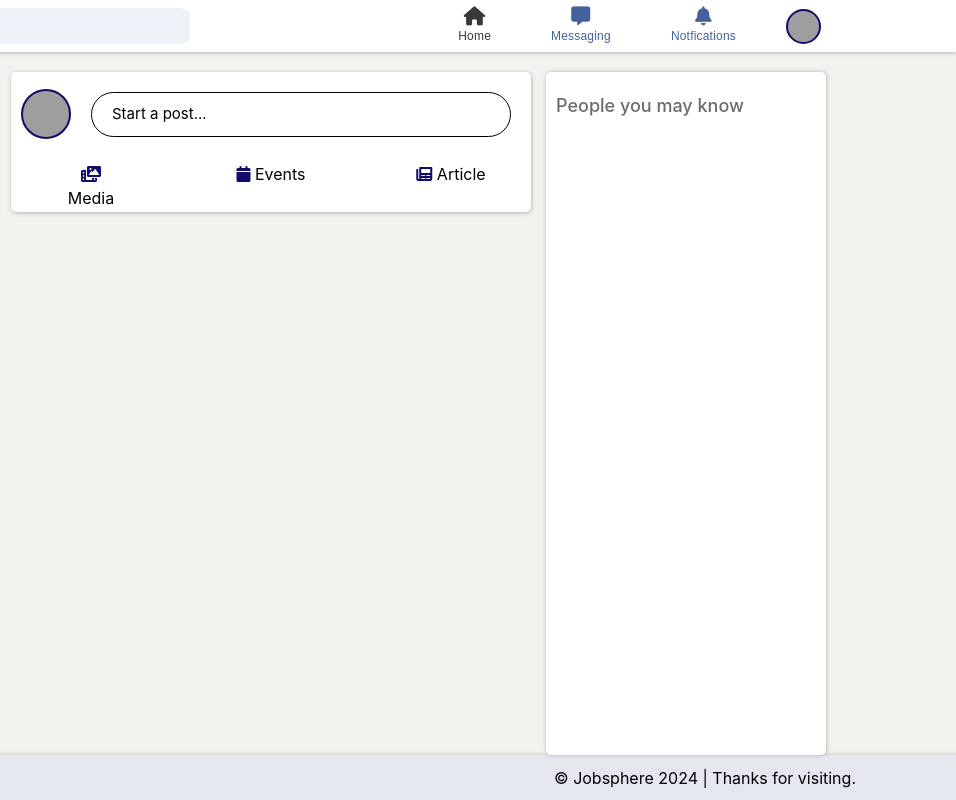
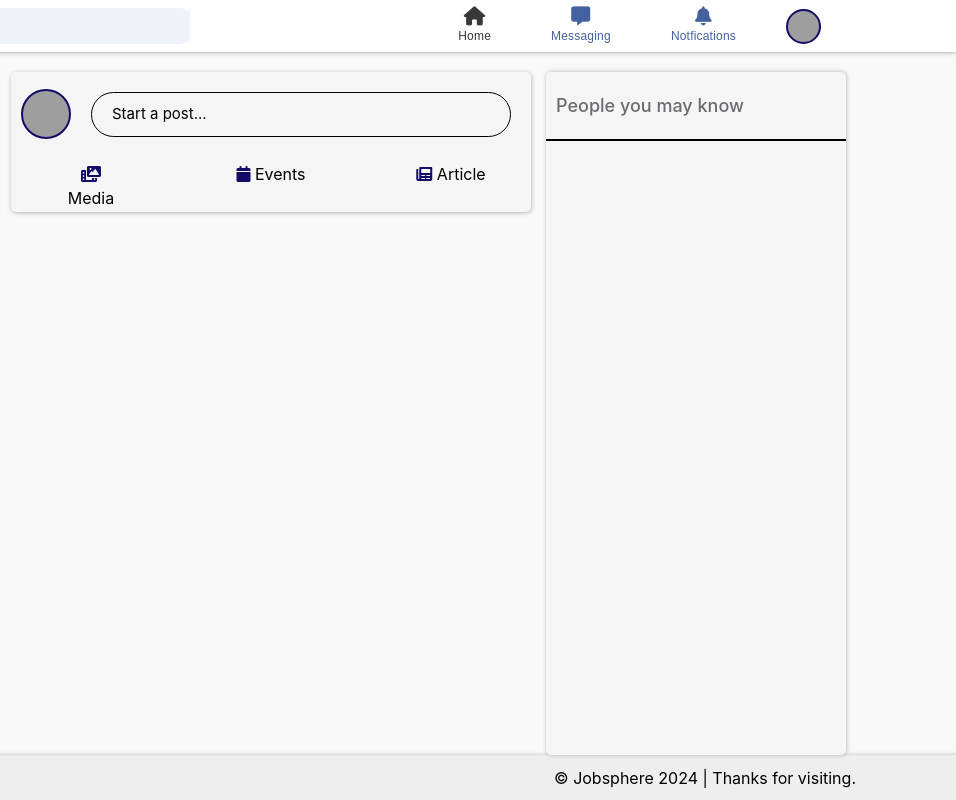
Before and after one commit to Dupanshu/job-sphere, a website with bundled scripts: page home.html in a window 1280 px wide. Shown: the full height of the page, 324-1280 px from the left. Built offline with nearby package versions, Linux system fonts and the light colour scheme; no server answers; grey boxes are pictures that could not be loaded; a web font is replaced by a local one.

Commit message:
chaned column colors, made scroll better to look,

```diff
--- a/assets/css/home.css
+++ b/assets/css/home.css
@@ -13,7 +13,7 @@
 }
 
 body {
-  background-color: #F4F2EE;
+  background-color: #f9f9f9;
 }
 
 .container {
@@ -82,7 +82,6 @@ nav ul li i {
   font-weight: 100;
   color: var(--logo-color);
   letter-spacing: 0.2px;
-  transition: color 0.25s ease-in-out;
   cursor: pointer;
   margin-left: 60px;
   translate: -50px 0;
@@ -91,6 +90,7 @@ nav ul li i {
 
 nav ul li i:hover, nav li p:hover {
   color: var(--hover-color);
+  transition: color 250ms ease-in-out;
 }
 
 .profile {
@@ -115,7 +115,7 @@ nav ul li i:hover, nav li p:hover {
   height: 300px;
   width: 220px;
   border-radius: 5px;
-  background-color: var(--grey-login);
+  background-color: #f5f5f5;
   box-shadow: 0.5px 1px 4px 0 #b2b2b2;
 }
 
@@ -170,7 +170,7 @@ nav ul li i:hover, nav li p:hover {
   text-align: center;
   height: 140px;
   width: 520px;
-  background-color: var(--grey-login);
+  background-color: #f5f5f5;
   border-radius: 5px;
   box-shadow: 0.5px 1px 4px 0 #b2b2b2;
 }
@@ -216,7 +216,8 @@ input::placeholder {
 }
 
 .media div:hover {
-  background-color: #F3F3F3;
+  background-color: #e5e5e5;
+  transition: background-color 250ms ease-in-out;
 }
 
 .media i {
@@ -226,22 +227,27 @@ input::placeholder {
 /* main column 3 */
 .column3 {
   text-align: center;
-  height: calc(100dvh - 117px);
-  width: 280px;
-  background-color: var(--grey-login);
+  width: 300px;
   border-radius: 5px;
-  overflow: scroll;
   box-shadow: 0.5px 0px 4px 0 #b2b2b2;
+  background-color: #f5f5f5;
+}
+
+.people {
+  overflow-y: scroll;
+  scroll-behavior: smooth;
+  height: calc(100dvh - 186px);
 }
 
 .column3 p {
   text-align: left;
-  margin: 0px 10px;
   font-size: 18px;
   font-weight: 500;
-  padding: 20px 0px;
+  padding: 20px 10px;
   /* text-decoration: underline; */
   color: #696B6E;
+  border-bottom: 2px solid #000;
+  width: 100%;
 }
 
 .users {
@@ -250,8 +256,13 @@ input::placeholder {
   justify-content: space-between;
   padding: 15px 20px;
   cursor: pointer;
+  background-color: #eee;
 }
 
+.users:hover {
+  background-color: #e5e7ef;
+  transition: background-color ease-in-out 200ms;
+}
 .user-img {
   background-position: center center;
   background-repeat: no-repeat;
@@ -272,7 +283,7 @@ input::placeholder {
 
 /* footer */
 .contact {
-  background-color: var(--app-background-white);
+  background-color: #eee;
   text-align: center;
   height: 45px;
   box-shadow: 0.5px 2px 4px 2px #b2b2b2;
@@ -304,7 +315,6 @@ input::placeholder {
 }
 
 .footer {
-  background-color: var(--app-background-white);
   color: #000;
   position: relative;
   bottom: 0;
--- a/assets/js/home.js
+++ b/assets/js/home.js
@@ -7,7 +7,7 @@ import * as utils from './utils.js';
 utils.print('home.js');
 
 const URL = 'https://randomuser.me/api/?nat=CA&results=10';
-const columnThree = utils.select('.column3');
+const columnThree = utils.select('.people');
 
 
 const options ={
--- a/home.html
+++ b/home.html
@@ -59,6 +59,7 @@
         </div>
         <div class="column3">
           <p>People you may know</p>
+          <div class="people"></div>
         </div>
       </div>
       <section class="contact flex" id="contact">
```
